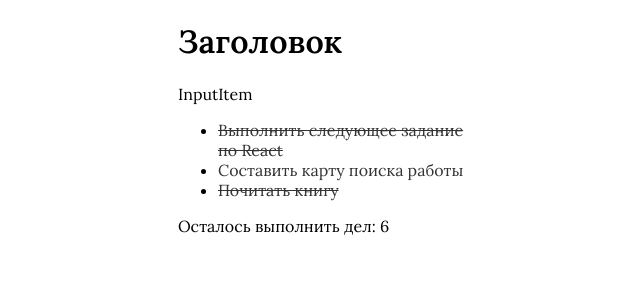
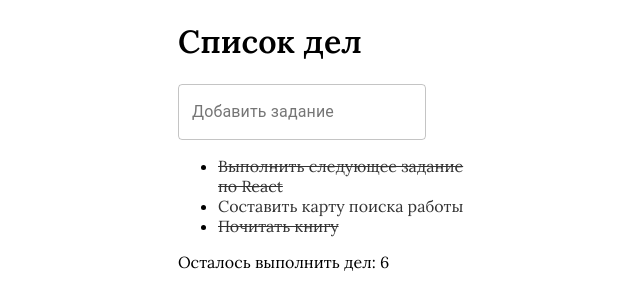
Before and after one commit to WebHeroSchool/TatiTodo, a React (Create React App) app: page / in a window 1280 px wide. Shown: the top 308 px of the page, without its empty margins (312-952 px from the left). Built offline with nearby package versions, Linux system fonts and the light colour scheme.

Commit message:
add text field

```diff
--- a/src/components/App/App.js
+++ b/src/components/App/App.js
@@ -22,7 +22,7 @@ const App = () => {
 
 	return(
 		<div className={styles.wrap}>
-			<h1 className={styles.title}>Заголовок</h1>
+			<h1 className={styles.title}>Список дел</h1>
 			<InputItem />
 			<ItemList items={items}/>
 			<Footer count={6} />
--- a/src/components/InputItem/InputItem.js
+++ b/src/components/InputItem/InputItem.js
@@ -1,5 +1,12 @@
 import React from 'react';
+import TextField from '@material-ui/core/TextField';
 
-const InputItem = ()=> (<span>InputItem</span>);
+const InputItem = ()=> (<div>
+		<TextField
+          id="outlined-basic"
+          label="Добавить задание"
+          variant="outlined"
+        />
+	</div>);
 
 export default InputItem;
```
